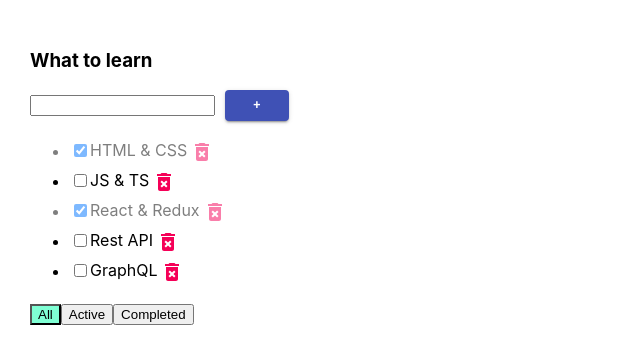
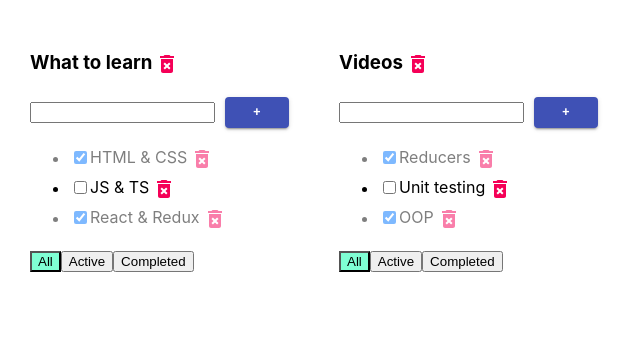
Before and after one commit to Basko-Vladimir/TodoLost-with-TS-Hooks, a React (Create React App) app: page / in a window 1280 px wide. Shown: the top 364 px of the page, without its empty margins (0-640 px from the left). Built offline with nearby package versions, Linux system fonts and the light colour scheme.

Commit message:
05 - implemented possibility delete todoLists and also rewrote code with association array for tasks storage

```diff
--- a/src/App.tsx
+++ b/src/App.tsx
@@ -1,45 +1,73 @@
 import React, {useState} from 'react';
 import './App.css';
 import {TodoList} from './UI/TodoList';
-import {TasksType} from './Types/commonTypes';
+import {TodoListType, TaskStateType} from './Types/commonTypes';
 import {v1} from 'uuid';
 
 export function App() {
-    const [tasks, setTasks] = useState<Array<TasksType>>([
-        {id: v1(), title: 'HTML & CSS', isDone: true},
-        {id: v1(), title: 'JS & TS', isDone: false},
-        {id: v1(), title: 'React & Redux', isDone: true},
-        {id: v1(), title: 'Rest API', isDone: false},
-        {id: v1(), title: 'GraphQL', isDone: false}
+
+    const todoListId1 = v1();
+    const todoListId2 = v1();
+
+    const [todoLists, setTodoLists] = useState<Array<TodoListType>>([
+        {
+            id: todoListId1,
+            title: 'What to learn',
+            filter: 'All'
+        },
+        {
+            id: todoListId2,
+            title: 'Videos',
+            filter: 'All',
+        }
     ]);
 
-    const deleteTask = (taskId: string) => {
-        const newTasksList = tasks.filter( task => taskId !== task.id )
-        setTasks(newTasksList);
+    const [tasks, setTasks] = useState<TaskStateType>({
+        [todoListId1]: [
+            {id: v1(), title: 'HTML & CSS', isDone: true},
+            {id: v1(), title: 'JS & TS', isDone: false},
+            {id: v1(), title: 'React & Redux', isDone: true}
+        ],
+        [todoListId2]: [
+            {id: v1(), title: 'Reducers', isDone: true},
+            {id: v1(), title: 'Unit testing', isDone: false},
+            {id: v1(), title: 'OOP', isDone: true}
+        ],
+    })
+
+    const deleteTask = (todoId: string, taskId: string) => {
+        const newTasks = {...tasks, [todoId]: tasks[todoId].filter( task => task.id !== taskId)};
+        setTasks(newTasks);
     }
 
-    const addTask = (newValue: string) => {
-        // if (newValue.trim() !== '') {
-            const newTask = {id: v1(), title: newValue, isDone: false}
-            setTasks([newTask, ...tasks]);
-        // } else {
-        //     setError('Title is required!')
-        // }
+    const addTask = (todoId: string, newValue: string) => {
+        const newTask = {id: v1(), title: newValue, isDone: false};
+        const newTasks = {...tasks, [todoId]: [newTask, ...tasks[todoId]] }
+        setTasks(newTasks);
     }
 
-    const changeTaskStatus = (taskId: string, status: boolean) => {
-        const changedTasks = tasks.map( t => {
-            if (taskId === t.id) {
-                return {...t, isDone: status}
-            } else return t
-        })
-        setTasks(changedTasks);
+    const changeTaskStatus = (todoId: string, taskId: string, status: boolean) => {
+        const newTasks = {...tasks, [todoId]: tasks[todoId].map( task => {
+                return task.id === taskId ? {...task, isDone: status} : task
+            })}
+            setTasks(newTasks);
+    }
+
+    const deleteTodoList = (todoId: string) => {
+        const newTodoLists = todoLists.filter( todo => todo.id !== todoId);
+        setTodoLists(newTodoLists);
+        delete tasks[todoId];
+        setTasks({...tasks});
     }
 
     return (
         <div className="App">
-            <TodoList title={'What to learn'} tasks={tasks}
-                      deleteTask={deleteTask} addTask={addTask} changeTaskStatus={changeTaskStatus}/>
+            {
+                todoLists.map( todo => <TodoList key={todo.id} todoId={todo.id} title={todo.title}
+                                                 tasks={tasks[todo.id]} deleteTask={deleteTask}
+                                                 addTask={addTask} changeTaskStatus={changeTaskStatus}
+                                                 deleteTodoList={deleteTodoList} />)
+            }
         </div>
     );
 }
--- a/src/UI/TodoList.tsx
+++ b/src/UI/TodoList.tsx
@@ -2,21 +2,23 @@ import React, {useState, ChangeEvent} from 'react';
 import '../App.css';
 import IconButton from '@material-ui/core/IconButton';
 import DeleteForeverIcon from '@material-ui/icons/DeleteForever';
-import {TasksType} from '../Types/commonTypes';
+import {TaskType} from '../Types/commonTypes';
 import {Button} from '@material-ui/core';
 
-export type TodoListType = {
+export type TodoListPropsType = {
     title: string
-    tasks: Array<TasksType>
-    deleteTask: (id: string) => void
-    addTask: (value: string) => void
-    changeTaskStatus: (id: string, status: boolean) => void
+    todoId: string
+    tasks: Array<TaskType>
+    deleteTask: (todoId: string, taskId: string) => void
+    addTask: (todoId: string, value: string) => void
+    changeTaskStatus: (todoId:string, taskId: string, status: boolean) => void
+    deleteTodoList: (todoId: string) => void
 }
 
-export const TodoList: React.FC<TodoListType> = (props) => {
-    const {title, tasks, deleteTask, addTask, changeTaskStatus} = props;
+export const TodoList: React.FC<TodoListPropsType> = (props) => {
+    const {title, todoId, tasks, deleteTask, addTask, changeTaskStatus, deleteTodoList} = props;
 
-    const [filter, setFilter] = useState<string| null>('All');
+    const [filter, setFilter] = useState<string | null>('All');
     const [inputValue, setInputValue] = useState<string>('');
     const [error, setError] = useState<null | string>(null);
     let filteredTasks = tasks;
@@ -44,15 +46,17 @@ export const TodoList: React.FC<TodoListType> = (props) => {
         if (!inputValue.trim()) {
             setError('Title is required!')
         } else {
-            addTask(inputValue);
+            addTask(todoId, inputValue);
             setInputValue('');
         }
-
     }
 
     return (
         <div>
-            <h3>{title}</h3>
+            <h3>{title}
+                <IconButton color="secondary" size={'small'}
+                            onClick={() => deleteTodoList(todoId)}><DeleteForeverIcon/></IconButton>
+            </h3>
             <div>
                 <input value={inputValue} onChange={changeInputValue} className={error ? 'error' : ''}
                        onKeyPress={onKeyPress}/>
@@ -65,13 +69,13 @@ export const TodoList: React.FC<TodoListType> = (props) => {
                 {
                     filteredTasks.map(task => {
                         const changeCheckbox = (e: ChangeEvent<HTMLInputElement>) => {
-                            changeTaskStatus(task.id, e.currentTarget.checked)
+                            changeTaskStatus(todoId, task.id, e.currentTarget.checked)
                         }
                         return <li key={task.id} className={task.isDone ? 'is-done' : ''}>
                             <input type="checkbox" checked={task.isDone} onChange={changeCheckbox}/>
                             <span>{task.title}</span>
                             <IconButton color="secondary" size={'small'}
-                                        onClick={() => deleteTask(task.id)}><DeleteForeverIcon/></IconButton>
+                                        onClick={() => deleteTask(todoId, task.id)}><DeleteForeverIcon/></IconButton>
                         </li>
                     })
                 }
@@ -79,7 +83,8 @@ export const TodoList: React.FC<TodoListType> = (props) => {
             <div>
                 <button onClick={filterTasks} className={filter === 'All' ? 'active-filter' : ''}>All</button>
                 <button onClick={filterTasks} className={filter === 'Active' ? 'active-filter' : ''}>Active</button>
-                <button onClick={filterTasks} className={filter === 'Completed' ? 'active-filter' : ''}>Completed</button>
+                <button onClick={filterTasks} className={filter === 'Completed' ? 'active-filter' : ''}>Completed
+                </button>
             </div>
         </div>
     )
```
Also changed, not shown: src/Types/commonTypes.ts (+12 -1 lines).
